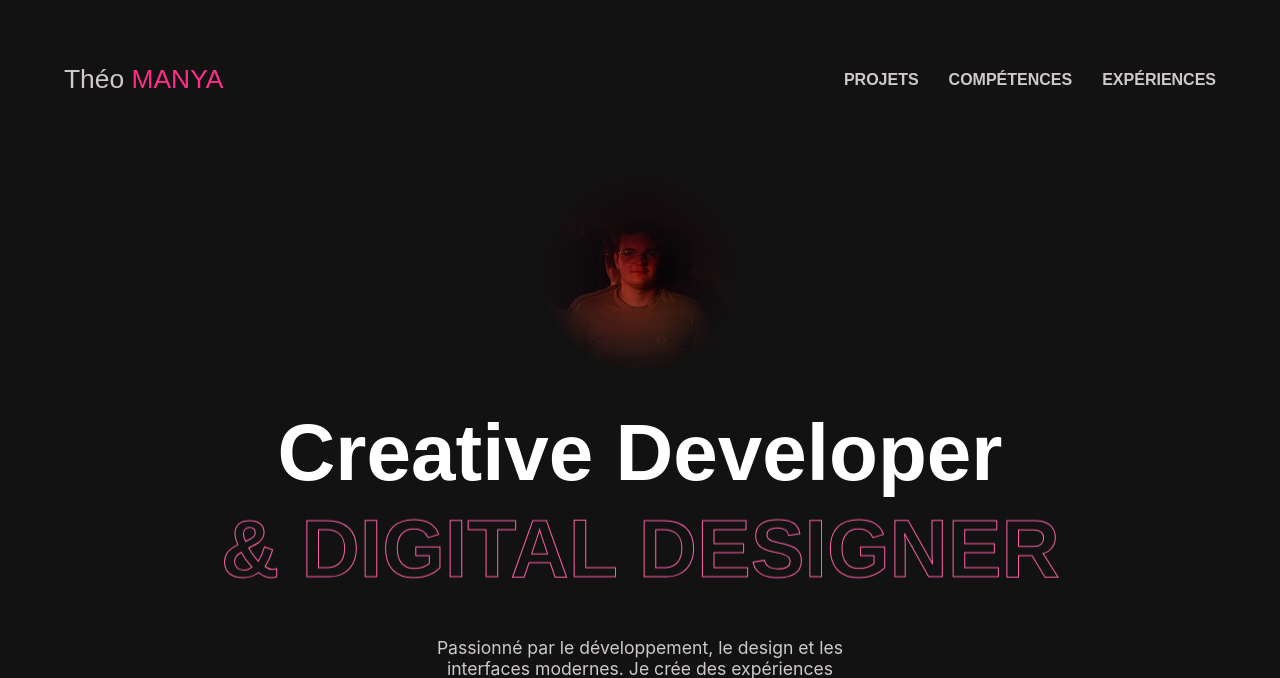
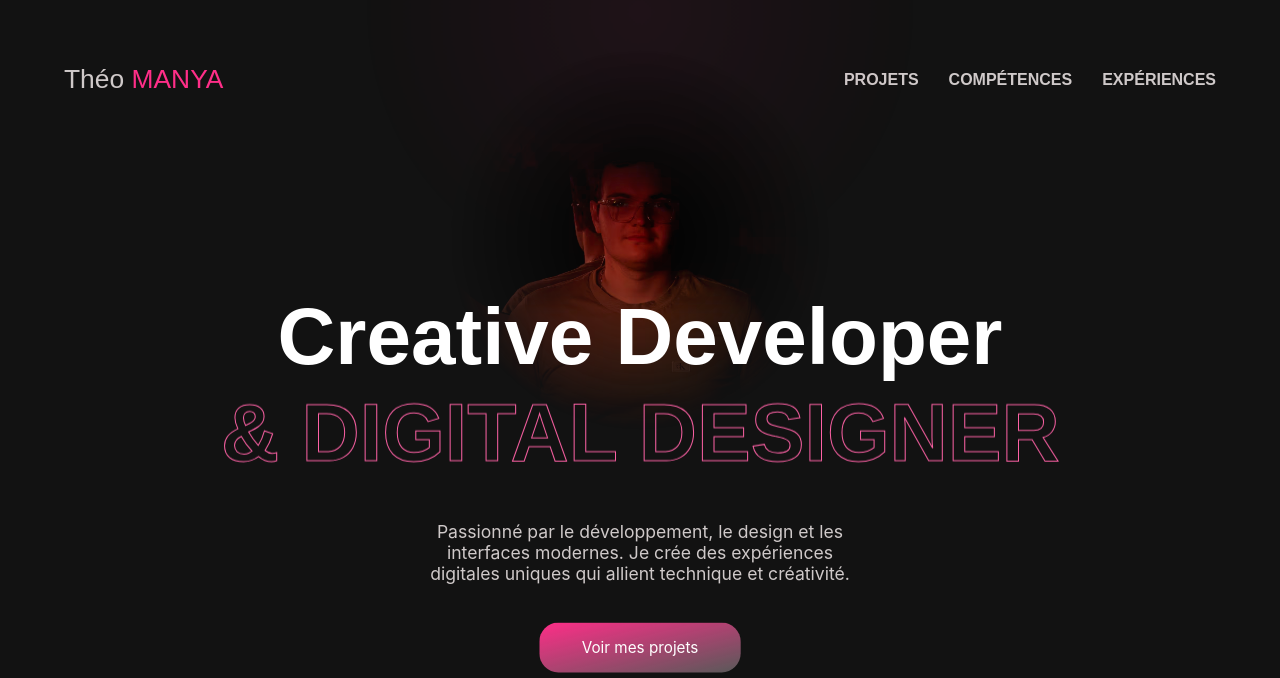
Before and after one commit to Maanaaa/theo-manya.fr, a PHP site: page / in a window 1280 px wide. Shown: the top 678 px of the page. Run offline with PHP 8.4, Linux system fonts and the light colour scheme; data that the repository does not hold is empty; some web fonts are replaced.

Commit message:
Portrait agrandi

```diff
--- a/css/index.css
+++ b/css/index.css
@@ -256,36 +256,34 @@ nav ul li a:hover {
 /* Portrait header */
 
 .portrait-container {
-    position: relative;
-    display: flex;
-    justify-content: center;
-    align-items: center;
-    margin-bottom: 2rem;
+    position: absolute;
+    top: 30%;
+    left: 50%;
+    transform: translate(-50%, -50%);
+    z-index: 0;
+    opacity: 0.95;
 }
 
 .portrait {
-    width: 200px;
-    height: 200px;
+    width: 380px;
+    height: 380px;
     border-radius: 50%;
     object-fit: cover;
-    position: relative;
-    z-index: 2;
-    animation: fadeIn 2s ease-in-out;
+    filter: brightness(0.95) contrast(1.05);
 }
 
 /* halo rose  */
 .portrait-container::before {
     content: "";
     position: absolute;
-    top: 50%;
+    top: -10%;
     left: 50%;
     transform: translate(-50%, -50%);
-    width: 220px;
-    height: 220px;
+    width: 580px;
+    height: 580px;
     border-radius: 50%;
-    background: radial-gradient(circle, rgba(255, 46, 136, 0.18) 0%, transparent 70%);
-    z-index: 1;
-    opacity: 0.6;
+    background: radial-gradient(circle, rgba(255, 46, 136, 0.12) 0%, transparent 75%);
+    z-index: -1;
     animation: softPulse 7s ease-in-out infinite;
 }
 
```
